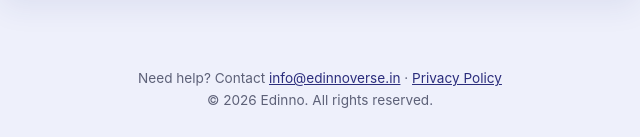
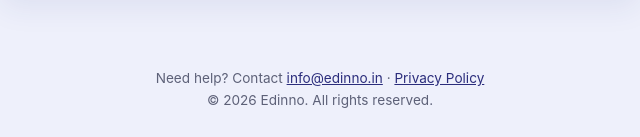
Before and after one commit to IUCShukla1106/edinno-account-deletion, a plain HTML site: page index.html in a window 1280 px wide. Shown: the part 1171-1308 px from the top of the page, 320-960 px from the left. Drawn offline with Linux system fonts and the light colour scheme.

Commit message:
Update account contact email
Co-authored-by: Copilot <223556219+Copilot@users.noreply.github.com>

```diff
--- a/index.html
+++ b/index.html
@@ -207,7 +207,7 @@
       <h1>Request submitted</h1>
       <p>Your account deletion request has been received. Your account and associated data will be deleted within 30 days.</p>
       <div class="ref" id="refId">REF-000000</div>
-      <p>We'll send a confirmation to <strong id="sentTo"></strong> once it's done. If you didn't make this request, please contact us right away at <a href="mailto:info@edinnoverse.in">info@edinnoverse.in</a>.</p>
+      <p>We'll send a confirmation to <strong id="sentTo"></strong> once it's done. If you didn't make this request, please contact us right away at <a href="mailto:info@edinno.in">info@edinno.in</a>.</p>
     </section>
 
   </div>
@@ -226,7 +226,7 @@
 </div>
 
 <footer>
-  Need help? Contact <a href="mailto:info@edinnoverse.in">info@edinnoverse.in</a> · <a href="#">Privacy Policy</a><br />
+  Need help? Contact <a href="mailto:info@edinno.in">info@edinno.in</a> · <a href="#">Privacy Policy</a><br />
   © <span id="year"></span> Edinno. All rights reserved.
 </footer>
 
@@ -236,7 +236,7 @@
   // click "Activate Form" in that email, and every later submission is delivered.
   // After activating, you can replace the email in this URL with the random alias string
   // FormSubmit gives you, so the address isn't visible in the page source.
-  const RECIPIENT = "info@edinnoverse.in";
+  const RECIPIENT = "info@edinno.in";
   const FORM_ENDPOINT = "https://formsubmit.co/ajax/" + RECIPIENT;
 
   const form = document.getElementById("deleteForm");
@@ -297,7 +297,7 @@
       humanError.style.display = "block"; newMathQuestion(); human.focus(); return;
     }
     if (inCooldown()) {
-      alert("A deletion request was already submitted from this device in the last few minutes. Please wait before trying again, or email info@edinnoverse.in.");
+      alert("A deletion request was already submitted from this device in the last few minutes. Please wait before trying again, or email info@edinno.in.");
       return;
     }
     modal.classList.add("open");
@@ -347,7 +347,7 @@
       showSuccess(ref, user);
     } catch (err) {
       console.error("Deletion request failed:", err);
-      alert("Something went wrong while submitting your request. Please try again or email info@edinnoverse.in.");
+      alert("Something went wrong while submitting your request. Please try again or email info@edinno.in.");
       confirmBtn.disabled = false; cancelBtn.disabled = false;
       confirmBtn.textContent = "Yes, delete";
     }
```
